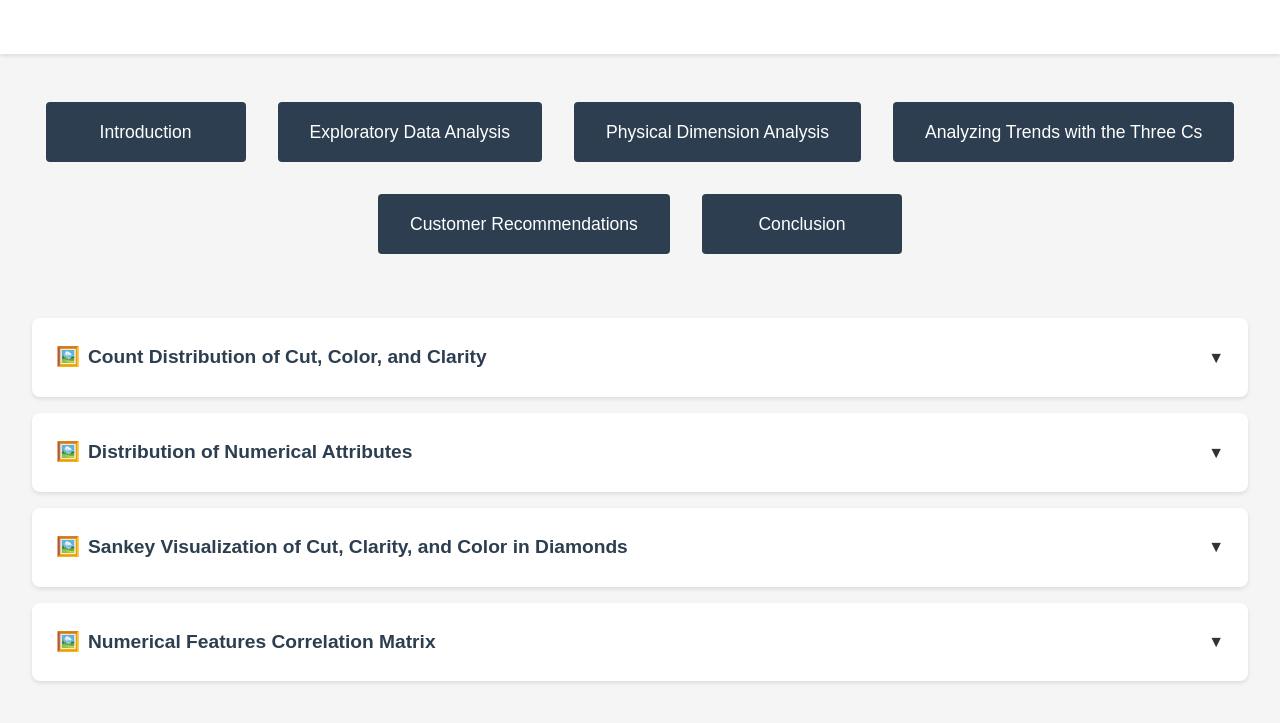
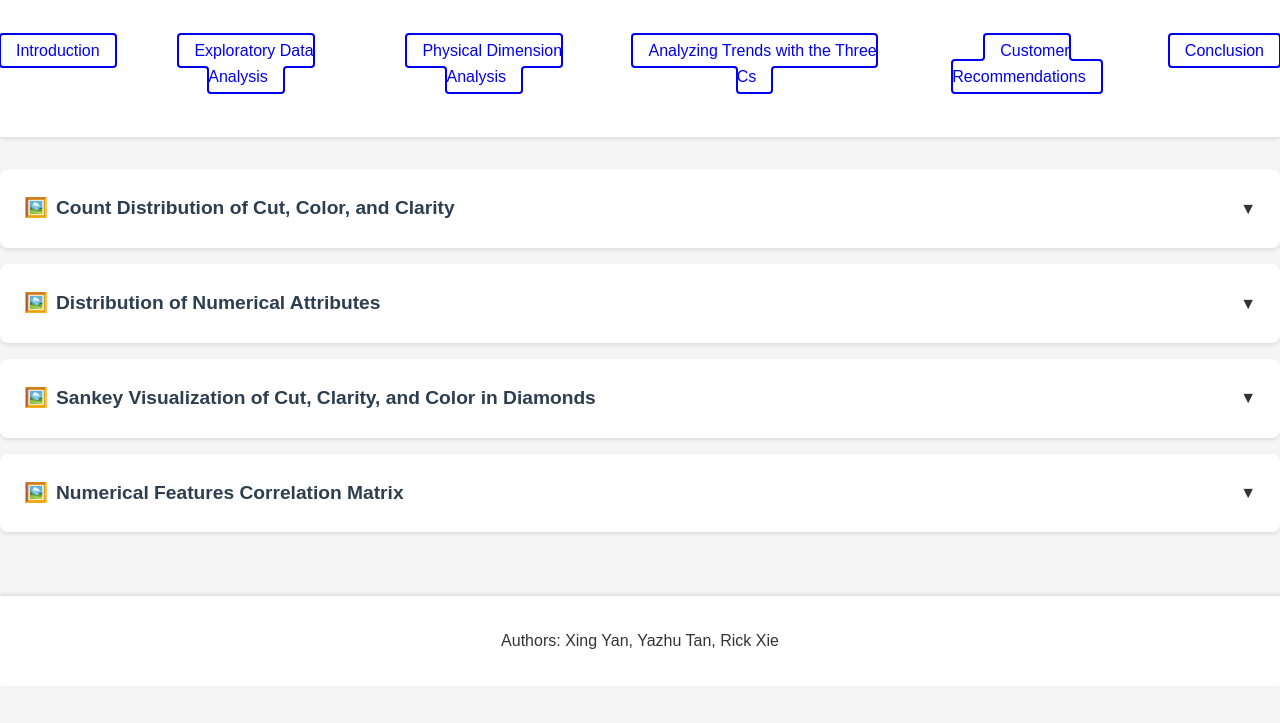
Before and after one commit to shdwfruit/ds4200wp2, a plain HTML site: page eda.html in a window 1280 px wide. Shown: the part 77-800 px from the top of the page. Drawn offline with nearby package versions, Linux system fonts and the light colour scheme.

Commit message:
final changes

```diff
--- a/eda.html
+++ b/eda.html
@@ -62,14 +62,6 @@
             overflow: visible;
         }
 
-        .thumbnail {
-            width: 100%;
-            max-width: 800px;
-            height: auto;
-            border-radius: 4px;
-            margin-bottom: 1rem;
-        }
-
         .description {
             color: #666;
             margin-bottom: 1rem;
@@ -109,24 +101,24 @@
     <div id="colortooltip"></div>
     <div id="claritytooltip"></div>
 
-    <header>
-        <h1> Exploratory Data Analysis (EDA) </h1>
-    </header>
-
-    <div class="visualization-buttons">
-        <a href="index.html" class="button">Introduction</a>
-        <a href="eda.html" class="button">Exploratory Data Analysis</a>
-        <a href="pda.html" class="button">Physical Dimension Analysis</a>
-        <a href="adpccc.html" class="button">Analyzing Trends with the Three Cs</a>
-        <a href="cust_recommends.html" class="button">Customer Recommendations</a>
-        <a href="conclusion.html" class="button">Conclusion</a>
-    </div>
+<header>
+    <h1> Exploratory Data Analysis (EDA) </h1>
+    <nav>
+        <ul>
+            <li><a href="index.html">Introduction</a></li>
+            <li><a href="eda.html">Exploratory Data Analysis</a></li>
+            <li><a href="pda.html">Physical Dimension Analysis</a></li>
+            <li><a href="adpccc.html">Analyzing Trends with the Three Cs</a></li>
+            <li><a href="cust_recommends.html">Customer Recommendations</a></li>
+            <li><a href="conclusion.html">Conclusion</a></li>
+        </ul>
+    </nav>
+</header>
 
     <div class="container">
 
         <div class="accordion">
 
-            <!-- Image Visualizations -->
             <!-- Diamond attribute distributions -->
             <div class="accordion-section">
                 <div class="accordion-header">
--- a/styles.css
+++ b/styles.css
@@ -12,9 +12,9 @@ body {
 }
 
 .container {
-    max-width: 1500px;
+    max-width: 1350px;
     margin: 0 auto;
-    padding: 2rem;
+    padding: 0rem;
 }
 
 header {
@@ -22,6 +22,32 @@ header {
     padding: 2rem 0;
     background-color: white;
     box-shadow: 0 2px 4px rgba(0,0,0,0.1);
+}
+
+nav {
+    padding: 1rem 0;
+}
+
+nav ul {
+list-style-type: none;
+margin: 0;
+padding: 0;
+display: inline-flex;
+gap: 2rem;
+}
+
+nav li a {
+text-decoration: none;
+outline:auto;
+font-weight: 500;
+font-size: 1rem;
+padding: 0.5rem 1rem;
+transition: background-color 0.3s ease, color 0.3s ease;
+}
+
+nav li a:hover {
+background-color: #ddd;
+border-radius: 4px;
 }
 
 h1 {
```
Also changed, not shown: adpccc.html (+10 -17 lines), conclusion.html (+10 -9 lines), cust_recommends.html (+10 -9 lines), index.html (+12 -10 lines), pda.html (+17 -16 lines).
